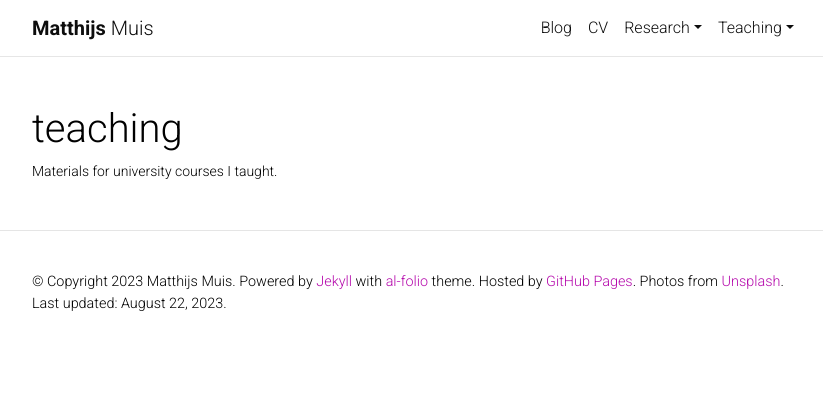
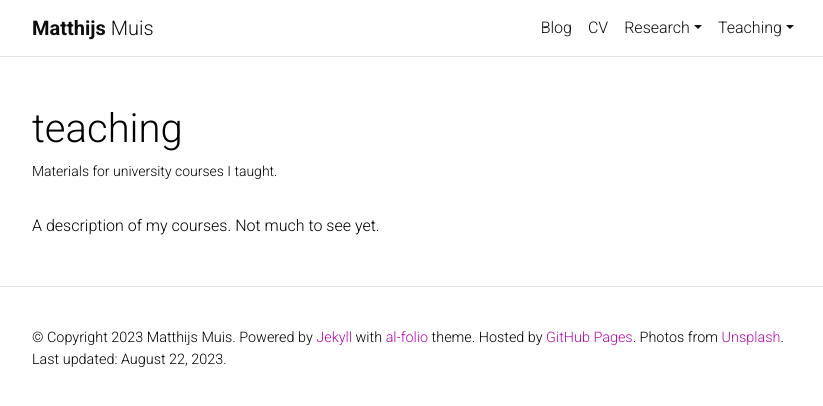
Before and after one commit to MatthijsMu/old-site, a Jekyll site: the page built from _pages/teaching.md, in a window 1280 px wide. Shown: the top 406 px of the page, without its empty margins (223-1046 px from the left). Built offline with Jekyll 4.4.1, drawn with Linux system fonts in a browser that asks for light colours; comment, search, counter and statistics services are not loaded; a style sheet for code colours, icons or effects is not loaded; part of the change alters nothing that is shown.

Commit message:
change teaching + test automatic redeployment

```diff
--- a/_pages/teaching.md
+++ b/_pages/teaching.md
@@ -7,8 +7,4 @@ nav: false
 nav_order: 5
 ---
 
-<!---
-For now, this page is assumed to be a static description of your courses. You can convert it to a collection similar to `_projects/` so that you can have a dedicated page for each course.
-
-Organize your courses by years, topics, or universities, however you like!
--->
+A description of my courses. Not much to see yet.
```
